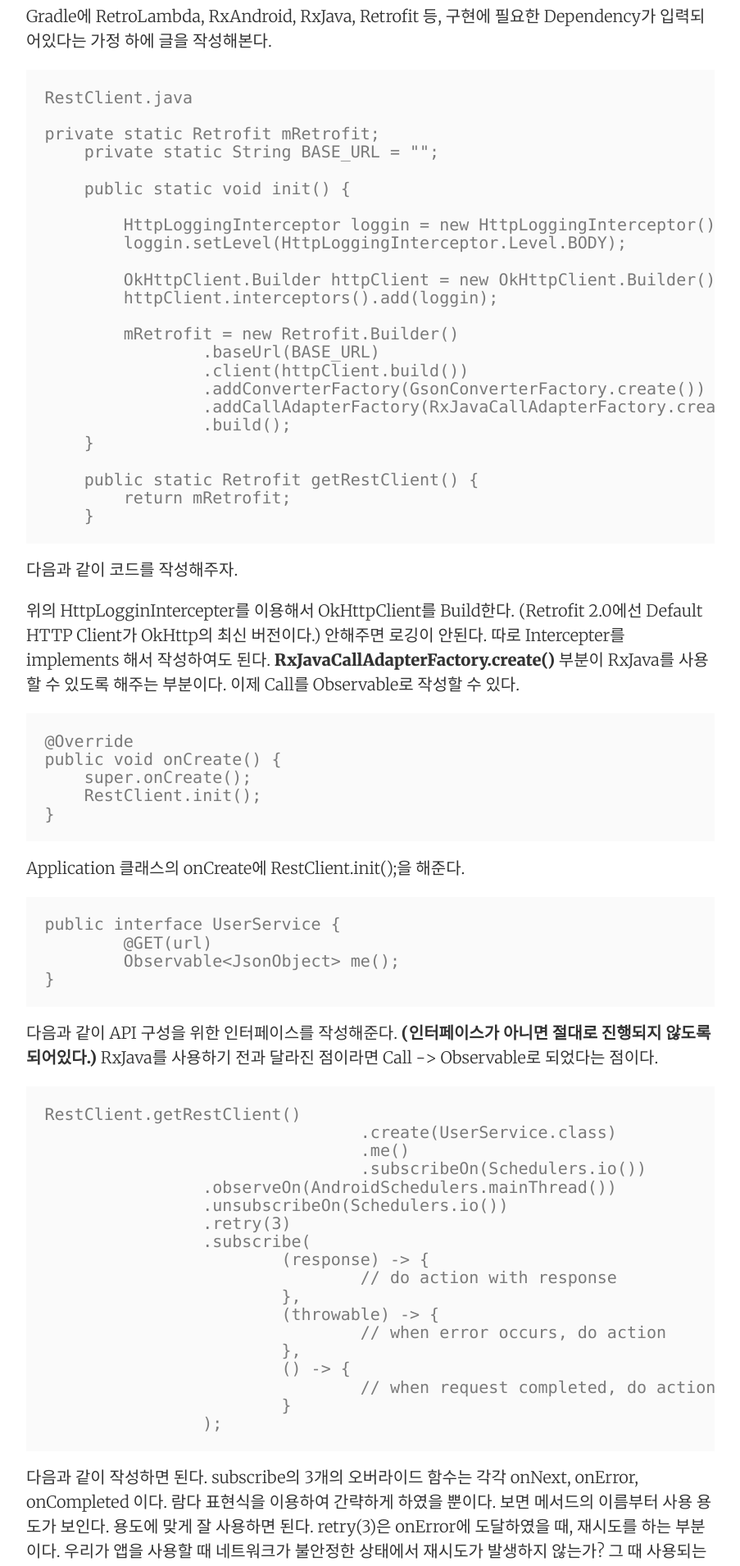
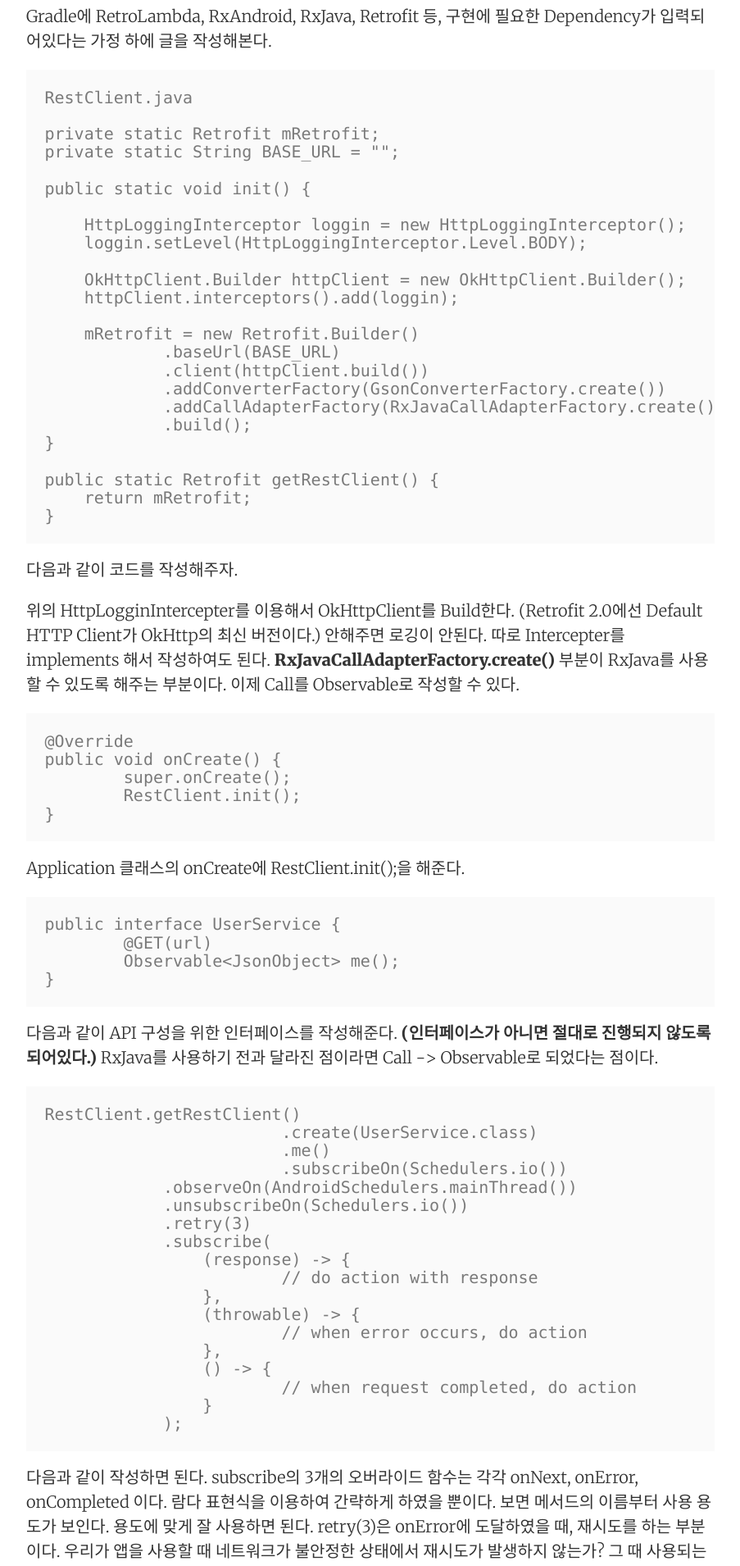
Before and after one commit to DainelPark/dainelpark.github.io, a Jekyll site: the page built from _posts/2016-02-04-Retrofit X RxJava.markdown, in a window 1280 px wide. Shown: the part 552-2462 px from the top of the page at 82% size, without its empty margins (188-1091 px from the left). Built offline with Jekyll 4.4.1, drawn with Linux system fonts in a browser that asks for light colours.

Commit message:
마크다운 규칙에 맞춤

````diff
--- a/_posts/2016-02-04-Retrofit X RxJava.markdown
+++ b/_posts/2016-02-04-Retrofit X RxJava.markdown
@@ -11,10 +11,9 @@
 
 Gradle에 RetroLambda, RxAndroid, RxJava, Retrofit 등, 구현에 필요한 Dependency가 입력되어있다는 가정 하에 글을 작성해본다.
 
-```{.java}
-RestClient.java
+	RestClient.java
 
-private static Retrofit mRetrofit;
+	private static Retrofit mRetrofit;
     private static String BASE_URL = "";
 
     public static void init() {
@@ -36,32 +35,29 @@
     public static Retrofit getRestClient() {
         return mRetrofit;
     }
-```
 
 다음과 같이 코드를 작성해주자.
 
 위의 HttpLogginIntercepter를 이용해서 OkHttpClient를 Build한다. (Retrofit 2.0에선 Default HTTP Client가 OkHttp의 최신 버전이다.) 안해주면 로깅이 안된다. 따로 Intercepter를 implements 해서 작성하여도 된다.
  **RxJavaCallAdapterFactory.create()** 부분이 RxJava를 사용할 수 있도록 해주는 부분이다. 이제 Call<T>를 Observable<T>로 작성할 수 있다.
 
-```{.java}
-@Override
-public void onCreate() {
-    super.onCreate();
-    RestClient.init();
-}
-```
+	@Override
+	public void onCreate() {
+    	super.onCreate();
+    	RestClient.init();
+	}
+
+
 Application 클래스의 onCreate에 RestClient.init();을 해준다.
 
-```{.java}
-public interface UserService {
-	@GET(url)
-	Observable<JsonObject> me();
-}
-```
+	public interface UserService {
+		@GET(url)
+		Observable<JsonObject> me();
+	}
+
 다음과 같이 API 구성을 위한 인터페이스를 작성해준다. **(인터페이스가 아니면 절대로 진행되지 않도록 되어있다.)** RxJava를 사용하기 전과 달라진 점이라면 Call<T> -> Observable<T>로 되었다는 점이다.
 
-```{.java}
-RestClient.getRestClient()
+	RestClient.getRestClient()
 				.create(UserService.class)
 				.me()
 				.subscribeOn(Schedulers.io())
@@ -79,7 +75,7 @@
                 		// when request completed, do action
                 	}
                 );
-```
+
 
 다음과 같이 작성하면 된다. subscribe의 3개의 오버라이드 함수는 각각 onNext, onError, onCompleted 이다. 람다 표현식을 이용하여 간략하게 하였을 뿐이다. 보면 메서드의 이름부터 사용 용도가 보인다. 용도에 맞게 잘 사용하면 된다. retry(3)은 onError에 도달하였을 때, 재시도를 하는 부분이다. 우리가 앱을 사용할 때 네트워크가 불안정한 상태에서 재시도가 발생하지 않는가? 그 때 사용되는 메서드다.
 
````
